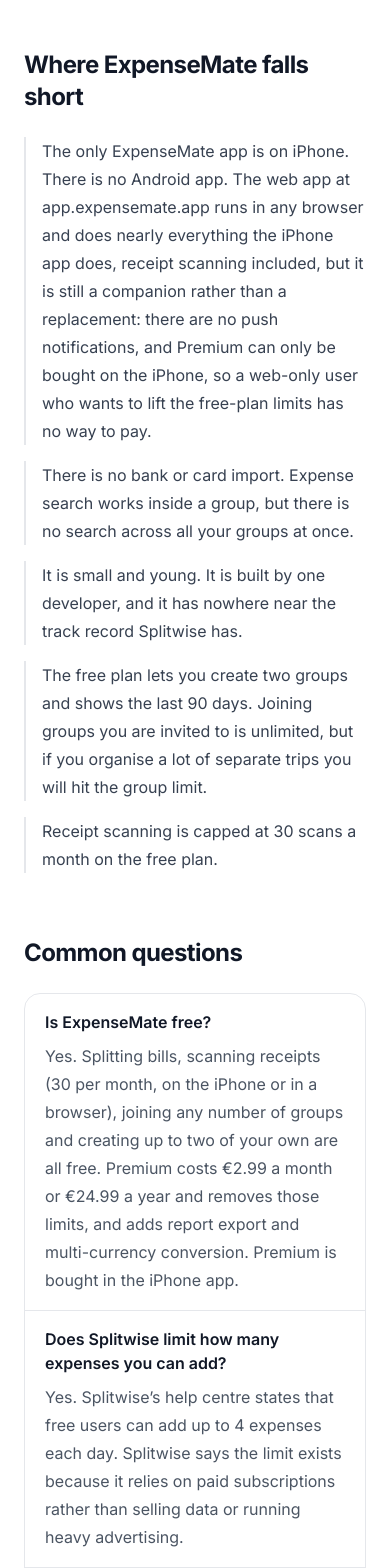
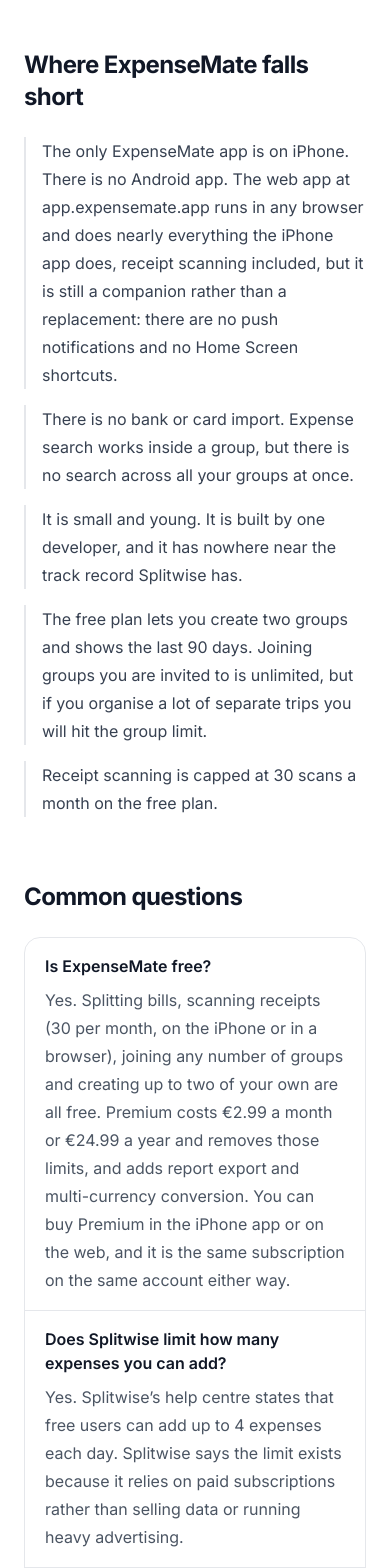
Before and after one commit to SM1LE21/bill-splitting-Website, a Next.js app: page /vs-splitwise in a window 390 px wide. Shown: the part 5220-6788 px from the top of the page. Built offline with nearby package versions, Linux system fonts and the light colour scheme.

Commit message:
fix(vs-splitwise): drop the iPhone-only purchase claim, including from the FAQ schema

```diff
--- a/src/app/vs-splitwise/page.tsx
+++ b/src/app/vs-splitwise/page.tsx
@@ -57,7 +57,7 @@
 ];
 
 const limitations = [
-  'The only ExpenseMate app is on iPhone. There is no Android app. The web app at app.expensemate.app runs in any browser and does nearly everything the iPhone app does, receipt scanning included, but it is still a companion rather than a replacement: there are no push notifications, and Premium can only be bought on the iPhone, so a web-only user who wants to lift the free-plan limits has no way to pay.',
+  'The only ExpenseMate app is on iPhone. There is no Android app. The web app at app.expensemate.app runs in any browser and does nearly everything the iPhone app does, receipt scanning included, but it is still a companion rather than a replacement: there are no push notifications and no Home Screen shortcuts.',
   'There is no bank or card import. Expense search works inside a group, but there is no search across all your groups at once.',
   'It is small and young. It is built by one developer, and it has nowhere near the track record Splitwise has.',
   'The free plan lets you create two groups and shows the last 90 days. Joining groups you are invited to is unlimited, but if you organise a lot of separate trips you will hit the group limit.',
@@ -90,7 +90,7 @@
   {
     question: 'Is ExpenseMate free?',
     answer:
-      'Yes. Splitting bills, scanning receipts (30 per month, on the iPhone or in a browser), joining any number of groups and creating up to two of your own are all free. Premium costs €2.99 a month or €24.99 a year and removes those limits, and adds report export and multi-currency conversion. Premium is bought in the iPhone app.',
+      'Yes. Splitting bills, scanning receipts (30 per month, on the iPhone or in a browser), joining any number of groups and creating up to two of your own are all free. Premium costs €2.99 a month or €24.99 a year and removes those limits, and adds report export and multi-currency conversion. You can buy Premium in the iPhone app or on the web, and it is the same subscription on the same account either way.',
   },
   {
     question: 'Does Splitwise limit how many expenses you can add?',
@@ -105,7 +105,7 @@
   {
     question: 'Can I use ExpenseMate on Android?',
     answer:
-      'There is no Android app, but you are not shut out. The web app at app.expensemate.app works in any browser, including on Android, and it scans and itemises receipts exactly as the iPhone app does, in English, German, French, Spanish or Portuguese. You can add it to your home screen. It is still a companion to the iPhone app rather than a replacement: there are no push notifications, and Premium can only be bought on the iPhone. Splitwise has a full Android app, so for a mixed group it remains the more practical choice.',
+      'There is no Android app, but you are not shut out. The web app at app.expensemate.app works in any browser, including on Android, and it scans and itemises receipts exactly as the iPhone app does, in English, German, French, Spanish or Portuguese. You can add it to your home screen, and Premium can be bought in the browser if you want it. It is still a companion to the iPhone app rather than a replacement: there are no push notifications and no Home Screen shortcuts. Splitwise has a full Android app, so for a mixed group it remains the more practical choice.',
   },
   {
     question: 'Can I export shared expenses to Excel?',
```
